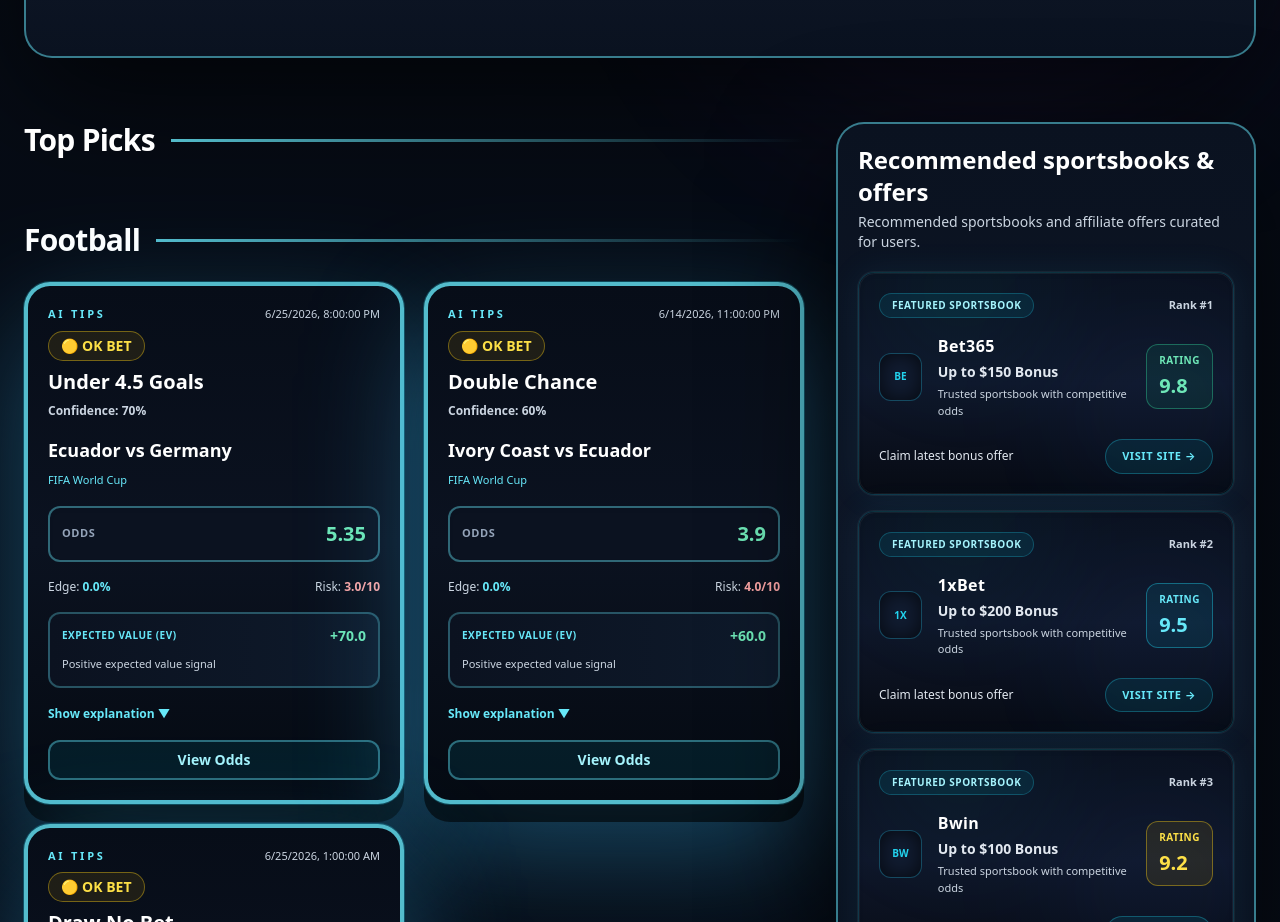
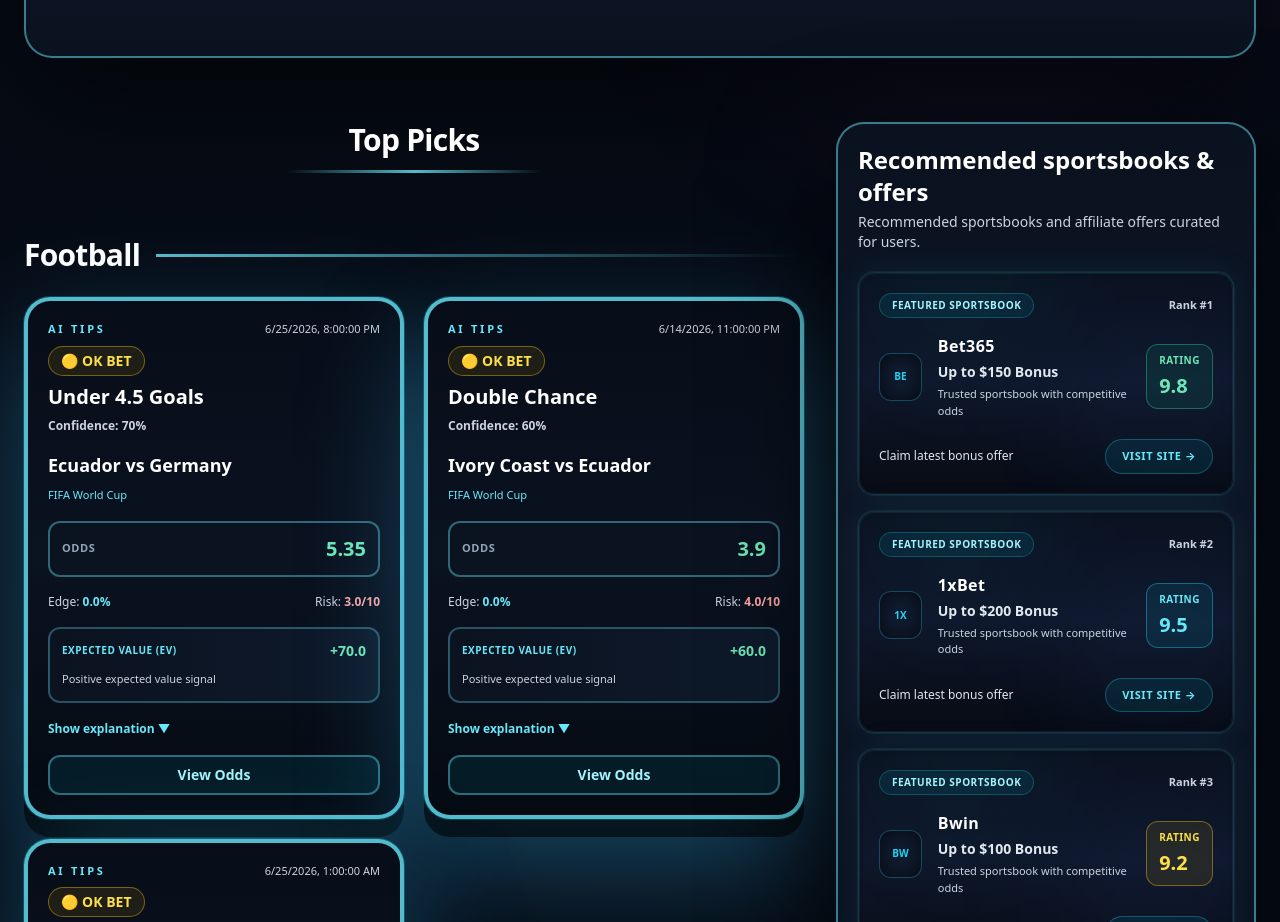
Before and after one commit to Peterson1979/ai-bet, a Next.js app: page /en in a window 1280 px wide. Shown: the part 840-1762 px from the top of the page. Built offline with nearby package versions, Linux system fonts and the light colour scheme; no server answers.

Commit message:
feat: edge middleware language detection

```diff
--- a/app/[lang]/page.tsx
+++ b/app/[lang]/page.tsx
@@ -25,11 +25,13 @@ type PredictionsData = {
 export default async function HomePage({
   params,
 }: {
-  params: { lang: Lang };
+  params: Promise<{ lang: Lang }>;
 }) {
+  const { lang } = await params;
+
   const predictions: PredictionsData | null = await getPredictions();
 
-  const t = translations[params.lang] ?? translations.en;
+  const t = translations[lang] ?? translations.en;
 
   const jsonLd = {
     "@context": "https://schema.org",
@@ -78,14 +80,14 @@ export default async function HomePage({
       <div className="pt-[70px] relative z-10">
         <div className="mx-auto max-w-[1500px] px-4 pb-10 md:px-6">
 
-          <Hero lang={params.lang} />
+          <Hero lang={lang} />
 
           {/* SPORT NAV */}
           <div className="-mt-12 mb-14 flex flex-wrap justify-center gap-3 relative z-20">
             {sportLinks.map((s) => (
               <a
                 key={s.id}
-                href={"#" + s.id}
+                href={`#${s.id}`}
                 className="group relative rounded-full border-2 border-cyan-300/40 bg-[#0A1220]/80 px-6 py-2 text-sm font-extrabold text-white backdrop-blur-md transition-all duration-200 hover:-translate-y-2 hover:scale-[1.06] hover:border-cyan-200 hover:shadow-[0_0_35px_rgba(34,211,238,0.55)] hover:text-cyan-100"
               >
                 {s.label}
@@ -100,6 +102,7 @@ export default async function HomePage({
               <h3 className="text-2xl font-black text-white">
                 {t.premiumOffers}
               </h3>
+
               <p className="mt-3 text-sm text-slate-300">
                 {t.premiumOffersDesc}
               </p>
@@ -110,12 +113,14 @@ export default async function HomePage({
           <div className="grid grid-cols-1 gap-8 xl:grid-cols-[minmax(0,1.6fr)_420px] mt-16">
             <div className="min-w-0">
 
+              {/* TOP PICKS */}
               <section id="top-picks" className="mb-16 scroll-mt-28">
-                <div className="mb-6 flex items-center gap-4">
-                  <h2 className="text-3xl font-black tracking-tight">
+                <div className="mb-6 flex flex-col items-center">
+                  <h2 className="text-3xl font-black tracking-tight text-center">
                     {t.topPicks}
                   </h2>
-                  <div className="h-[3px] flex-1 bg-gradient-to-r from-cyan-300/80 to-transparent" />
+
+                  <div className="mt-3 h-[3px] w-64 bg-gradient-to-r from-transparent via-cyan-300/80 to-transparent" />
                 </div>
               </section>
 
@@ -127,10 +132,15 @@ export default async function HomePage({
                 >
                   <div className="mb-6 flex items-center gap-4">
                     <h2 className="text-3xl font-black tracking-tight">
-                      {t.sports[
-                        sportKeyMap[sportBlock.sport.toLowerCase()] ?? "football"
-                      ]}
+                      {
+                        t.sports[
+                          sportKeyMap[
+                            sportBlock.sport.toLowerCase()
+                          ] ?? "football"
+                        ]
+                      }
                     </h2>
+
                     <div className="h-[3px] flex-1 bg-gradient-to-r from-cyan-300/80 to-transparent" />
                   </div>
 
@@ -153,7 +163,10 @@ export default async function HomePage({
                             key={p.id}
                             className="transition-all duration-200 hover:-translate-y-3 hover:scale-[1.05] hover:shadow-[0_35px_90px_rgba(34,211,238,0.25)]"
                           >
-                            <MatchCard data={uiData} lang={params.lang} />
+                            <MatchCard
+                              data={uiData}
+                              lang={lang}
+                            />
                           </div>
                         );
                       })}
```
